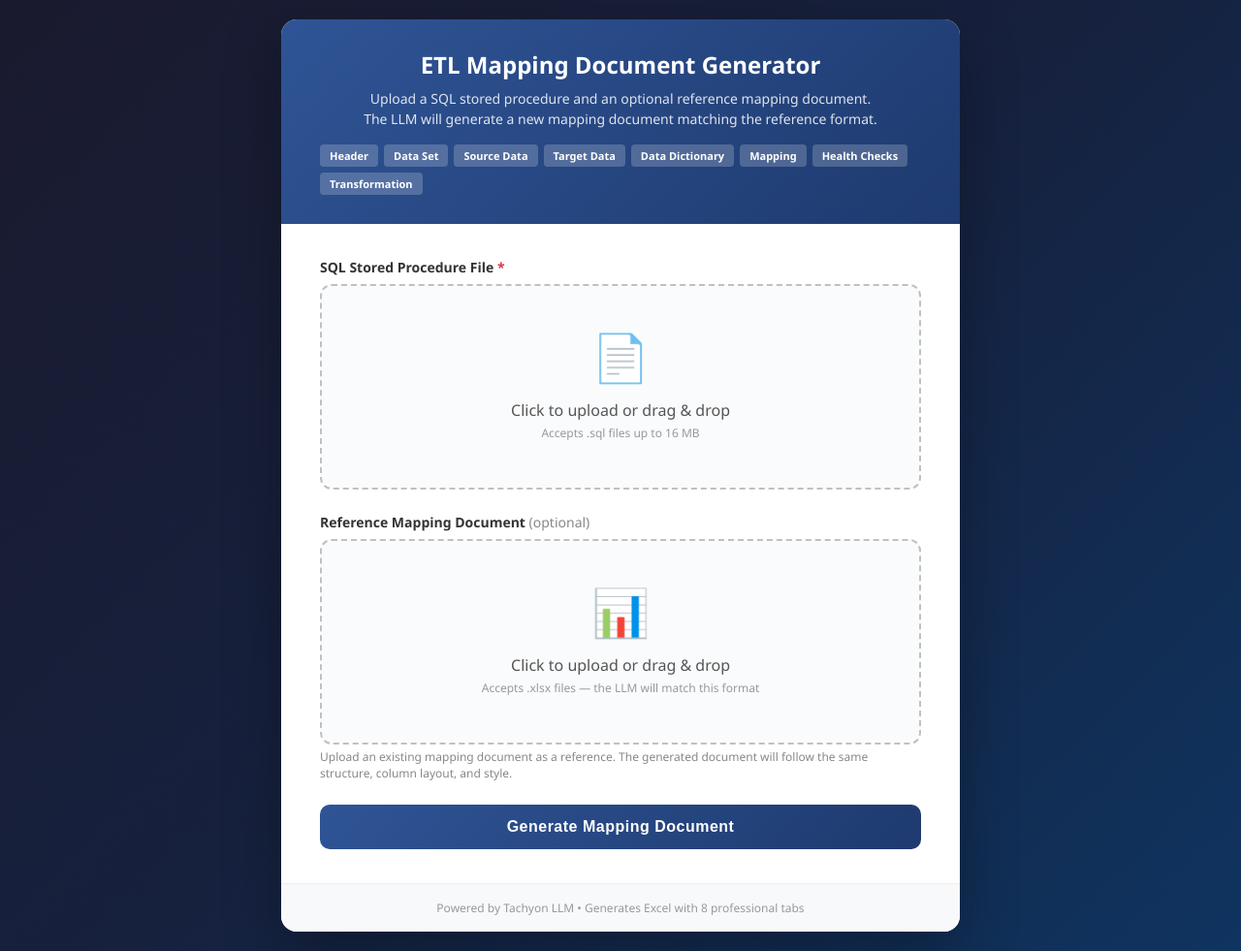
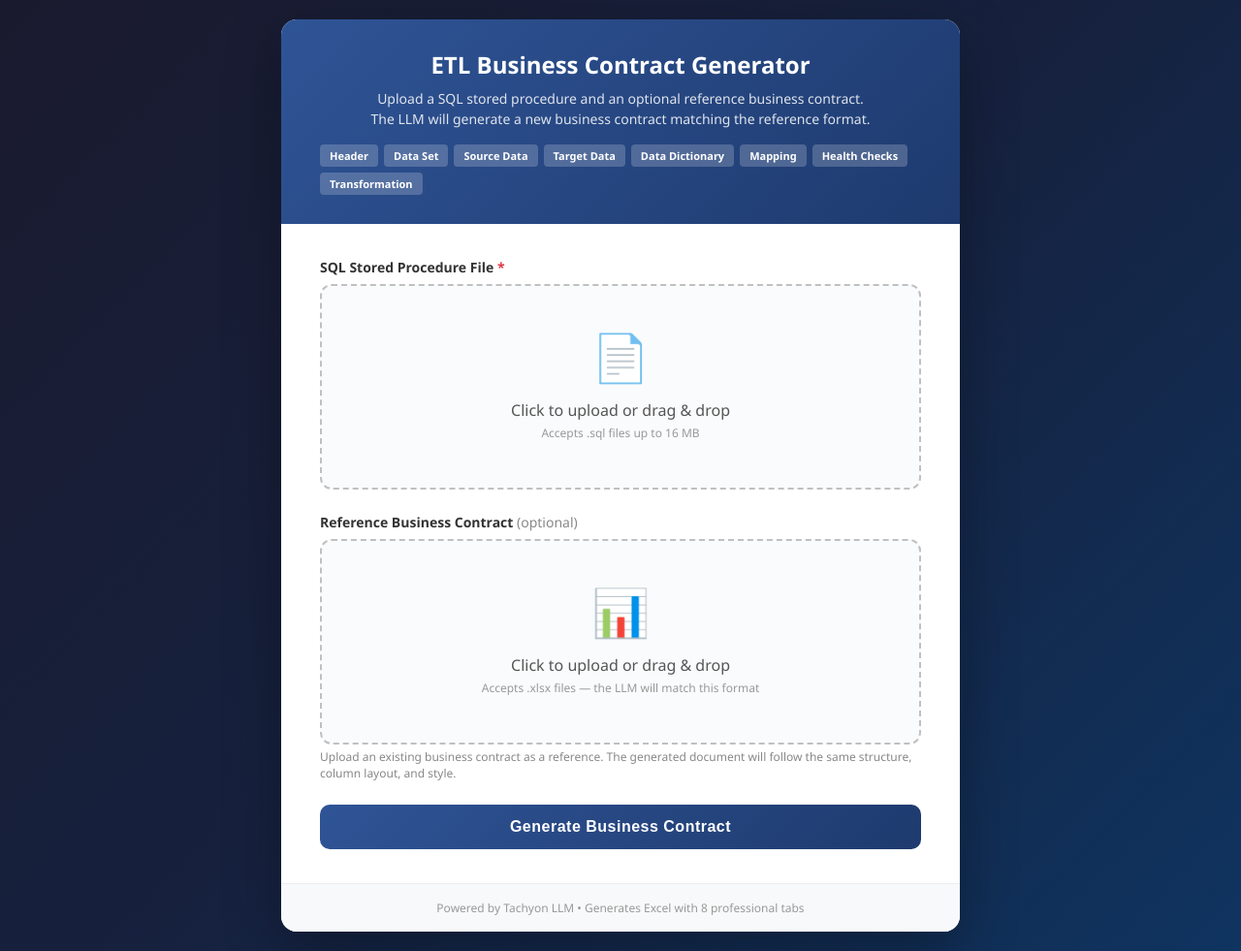
Before and after one commit to gowdaraghuram13-gif/R_POC, a Flask app: page / in a window 1280 px wide. Shown: the whole page at 97% size. Run offline with Flask 3, Linux system fonts and the light colour scheme.

Commit message:
Rename 'Mapping Document' to 'Business Contract' in UI
- Updated page title, header, button text, status messages
- Updated reference upload label and hint text
- Updated app.py docstring and startup message

Co-Authored-By: Raghuram Gowda <gowdaraghuram13@gmail.com>

```diff
--- a/app.py
+++ b/app.py
@@ -1,6 +1,6 @@
 """
-Flask web application for generating ETL mapping documents.
-Upload a SQL stored procedure file and get an Excel mapping document back.
+Flask web application for generating ETL business contracts.
+Upload a SQL stored procedure file and get an Excel business contract back.
 
 Usage:
     1. Create a .env file with Tachyon credentials (see .env.example)
@@ -121,5 +121,5 @@ if __name__ == "__main__":
         print("Create a .env file with the required values (see .env.example).")
     else:
         print("Tachyon credentials loaded successfully.")
-    print("Starting Mapping Document Generator on http://localhost:5000")
+    print("Starting Business Contract Generator on http://localhost:5000")
     app.run(host="0.0.0.0", port=5000, debug=True)
--- a/templates/index.html
+++ b/templates/index.html
@@ -3,7 +3,7 @@
 <head>
     <meta charset="UTF-8">
     <meta name="viewport" content="width=device-width, initial-scale=1.0">
-    <title>ETL Mapping Document Generator</title>
+    <title>ETL Business Contract Generator</title>
     <style>
         * { margin: 0; padding: 0; box-sizing: border-box; }
         body {
@@ -80,8 +80,8 @@
 <body>
     <div class="container">
         <div class="header">
-            <h1>ETL Mapping Document Generator</h1>
-            <p>Upload a SQL stored procedure and an optional reference mapping document.<br>The LLM will generate a new mapping document matching the reference format.</p>
+            <h1>ETL Business Contract Generator</h1>
+            <p>Upload a SQL stored procedure and an optional reference business contract.<br>The LLM will generate a new business contract matching the reference format.</p>
             <div class="tabs-preview">
                 <span class="tab-badge">Header</span>
                 <span class="tab-badge">Data Set</span>
@@ -107,7 +107,7 @@
             </div>
 
             <div class="form-group">
-                <label>Reference Mapping Document <span style="color:#888; font-weight:normal">(optional)</span></label>
+                <label>Reference Business Contract <span style="color:#888; font-weight:normal">(optional)</span></label>
                 <div class="upload-area" id="refUploadArea" onclick="document.getElementById('refFile').click()">
                     <div class="icon" id="refUploadIcon">&#128202;</div>
                     <div class="text" id="refUploadText">Click to upload or drag &amp; drop</div>
@@ -115,11 +115,11 @@
                     <div class="filename" id="refFileName"></div>
                 </div>
                 <input type="file" id="refFile" name="ref_file" accept=".xlsx,.xls" class="file-input">
-                <div class="hint">Upload an existing mapping document as a reference. The generated document will follow the same structure, column layout, and style.</div>
+                <div class="hint">Upload an existing business contract as a reference. The generated document will follow the same structure, column layout, and style.</div>
             </div>
 
             <button type="submit" class="btn-generate" id="btnGenerate">
-                Generate Mapping Document
+                Generate Business Contract
             </button>
 
             <div class="status" id="status"></div>
@@ -188,7 +188,7 @@
 
             btn.disabled = true;
             btn.textContent = 'Generating...';
-            showStatus('loading', '<span class="spinner"></span> Calling Tachyon LLM API and generating mapping document... This may take 30-60 seconds.');
+            showStatus('loading', '<span class="spinner"></span> Calling Tachyon LLM API and generating business contract... This may take 30-60 seconds.');
 
             var formData = new FormData(form);
 
@@ -202,7 +202,7 @@
                     var err = await response.json();
                     showStatus('error', 'Error: ' + (err.error || 'Unknown error occurred.'));
                     btn.disabled = false;
-                    btn.textContent = 'Generate Mapping Document';
+                    btn.textContent = 'Generate Business Contract';
                     return;
                 }
 
@@ -222,13 +222,13 @@
                 a.remove();
                 window.URL.revokeObjectURL(url);
 
-                showStatus('success', 'Mapping document generated and downloaded successfully!');
+                showStatus('success', 'Business contract generated and downloaded successfully!');
             } catch (err) {
                 showStatus('error', 'Network error: ' + err.message);
             }
 
             btn.disabled = false;
-            btn.textContent = 'Generate Mapping Document';
+            btn.textContent = 'Generate Business Contract';
         });
 
         function showStatus(type, message) {
```
